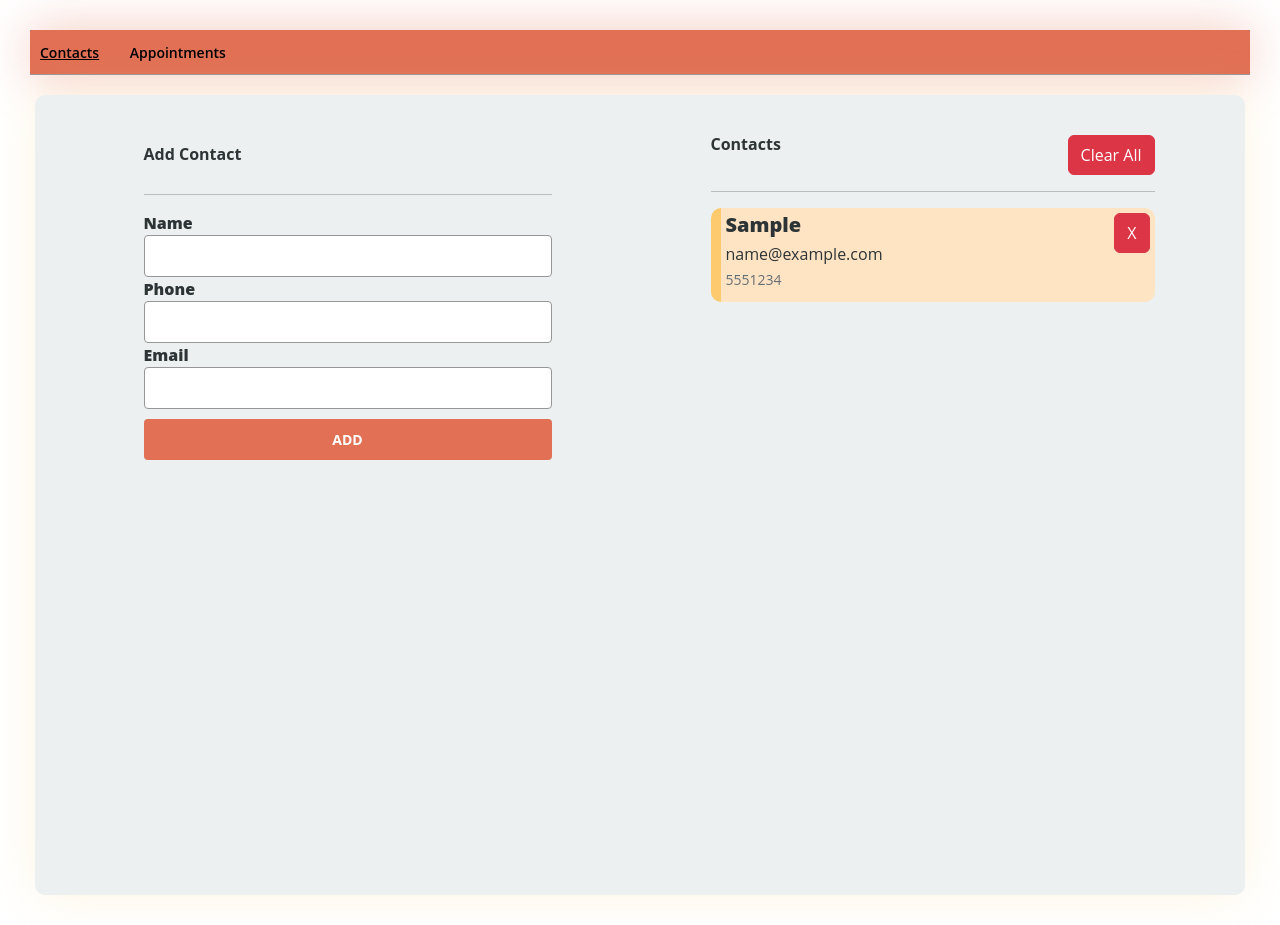
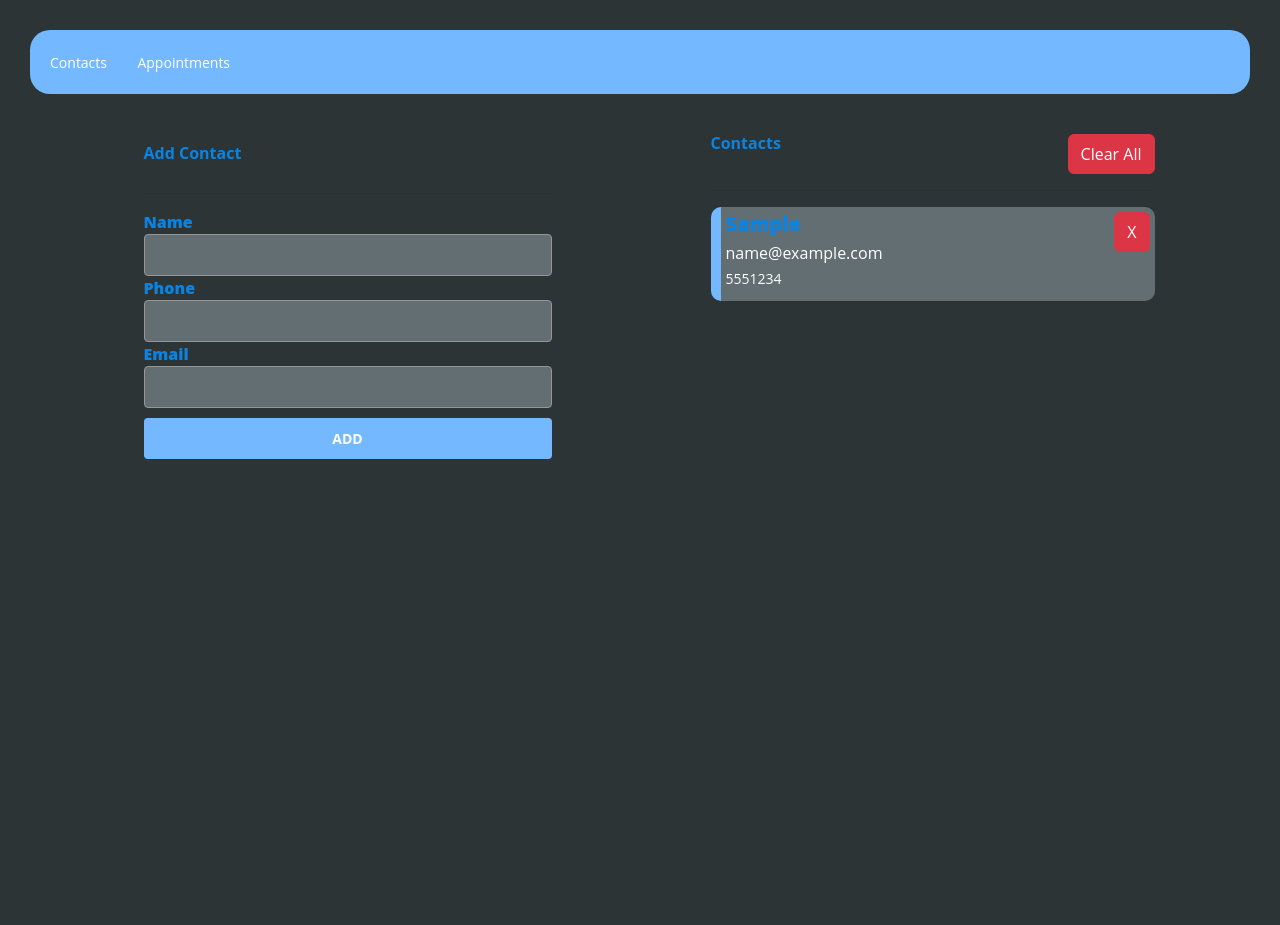
Before and after one commit to nccharles/Appointments, a React (Create React App) app: page /contacts in a window 1280 px wide. Both pictures are taken after typing "Sample", "5551234", "name@example.com" into the empty fields and a click on the input "ADD". Built offline with nearby package versions, Linux system fonts and the light colour scheme.

Commit message:
new colors

```diff
--- a/public/index.css
+++ b/public/index.css
@@ -1,15 +1,17 @@
 #root {
   padding: 30px;
-  font-family: "Open Sans", sans-serif;
+  font-family: "Open Sans", sans-serif !important;
 }
-
-nav > a {
-  font-style: normal;
-  font-weight: normal;
-  font-size: 14px;
-  color: #000000;
-  margin-right: 30.5px;
-  text-decoration-line: none;
+body {
+  background: #2d3436 !important;
+}
+.link {
+  font-style: normal !important;
+  font-weight: normal !important;
+  font-size: 14px !important;
+  color: #fff !important;
+  margin-right: 30.5px !important;
+  text-decoration-line: none !important;
 }
 
 nav > a.active {
@@ -17,9 +19,9 @@ nav > a.active {
 }
 
 nav {
-  padding-bottom: 20px;
-  border-bottom: 1px solid #979797;
-  margin-bottom: 20px;
+  background: #74b9ff;
+  padding: 20px;
+  border-radius: 20px;
 }
 
 h2 {
@@ -30,7 +32,6 @@ h2 {
   margin-bottom: 18px;
 }
 
-
 hr {
   border: none;
   border-top: 1px solid #979797;
@@ -38,7 +39,7 @@ hr {
 }
 
 input[type="submit"] {
-  background: #e17055;
+  background: #74b9ff;
   border-radius: 4px;
   color: #ffffff;
   font-weight: bold;
@@ -55,11 +56,12 @@ input[type="submit"] {
 input,
 select {
   font-family: "Open Sans", sans-serif;
-  background: #ffffff;
+  background: #636e72;
   border: 1px solid #979797;
   border-radius: 4px;
   padding: 7px 9.5px 9px 9.5px;
   outline: none;
+  color: #ffffff;
   width: 100%;
   margin-bottom: 10px;
   box-sizing: border-box;
--- a/src/App.css
+++ b/src/App.css
@@ -1,36 +1,28 @@
 
-nav{
-    background: #e17055;
-    padding: 10px;
-    box-shadow: 0 0 50px 0 #e1715565;
-}
-.link{
-    color: white;
-    font-weight: 600;
-    text-decoration: none;
-}
-h1,label{
-    color: #2d3436;
+h1,
+label {
+  color: #0984e3;
   font-weight: 900;
 }
-h1{
+h1 {
   padding: 10px auto;
   font-size: 16px;
   font-weight: bold;
 }
-h2{
-color: #2d3436;
-font-size: 20px;font-weight: 900;
+h2 {
+  color: #0984e3;
+  font-size: 20px;
+  font-weight: 900;
 }
-h4{
-    color: #2d3436;
+h4 {
+  color: #FFFFFF;
   font-size: 16px;
 }
-h5{
-    color: #636e72;
+h5 {
+  color: #FFFFFF;
   font-size: 14px;
 }
 
-Button{
+Button {
   height: 40px;
 }
--- a/src/components/appointment/Appointment.css
+++ b/src/components/appointment/Appointment.css
@@ -3,9 +3,9 @@
     flex-direction: row;
     margin: 10px auto;
     padding: 5px;
-    background-color: bisque;
+    background-color: #636e72;
     border-radius: 10px;
-    border-left: 10px solid #fdcb6e;
+    border-left: 10px solid #74b9ff;
     justify-content: space-between;
 }
 .section{
--- a/src/components/appointmentForm/AppointmentForm.css
+++ b/src/components/appointmentForm/AppointmentForm.css
@@ -1,3 +1,5 @@
-.link{
-    color: black;
+.form-group .link{
+    color: #74b9ff !important;
+    font-weight: 900 !important;
+    text-transform: uppercase;
 }
--- a/src/components/contact/Contact.css
+++ b/src/components/contact/Contact.css
@@ -3,9 +3,9 @@
     flex-direction: row;
     margin: 10px auto;
     padding: 5px;
-    background-color: bisque;
+    background-color: #636e72;
     border-radius: 10px;
-    border-left: 10px solid #fdcb6e;
+    border-left: 10px solid #74b9ff;
     justify-content: space-between;
 }
 .section{
--- a/src/containers/appointmentsPage/AppointmentsPage.css
+++ b/src/containers/appointmentsPage/AppointmentsPage.css
@@ -4,8 +4,7 @@
     min-height: 800px;
     border-radius: 10px;
     margin: auto 5px;
-    background: #ecf0f1;
-    box-shadow: 0 0 50px 0 rgba(253, 203, 110,0.2);
+    background: #2d3436 !important;
 }
 .appointments-header{
     display: flex;
--- a/src/containers/appointmentsPage/AppointmentsPage.js
+++ b/src/containers/appointmentsPage/AppointmentsPage.js
@@ -32,10 +32,6 @@ const AppointmentsPage = ({
     onCreatePressed(tmp);
     setAppointment({});
     setContact([]);
-    /*
-    Add appointment info and clear data
-    if the appointment name is not a duplicate
-    */
   };
 
   const onChange = (e) => {
--- a/src/containers/contactsPage/contactsPage.css
+++ b/src/containers/contactsPage/contactsPage.css
@@ -5,7 +5,6 @@
     border-radius: 10px;
     margin: auto 5px;
     background: #ecf0f1;
-    box-shadow: 0 0 50px 0 rgba(253, 203, 110,0.2);
 }
 .contacts-header{
     display: flex;
```
Also changed, not shown: src/App.js (+6 -4 lines). Lines whose indentation alone changed are shown as unchanged.
